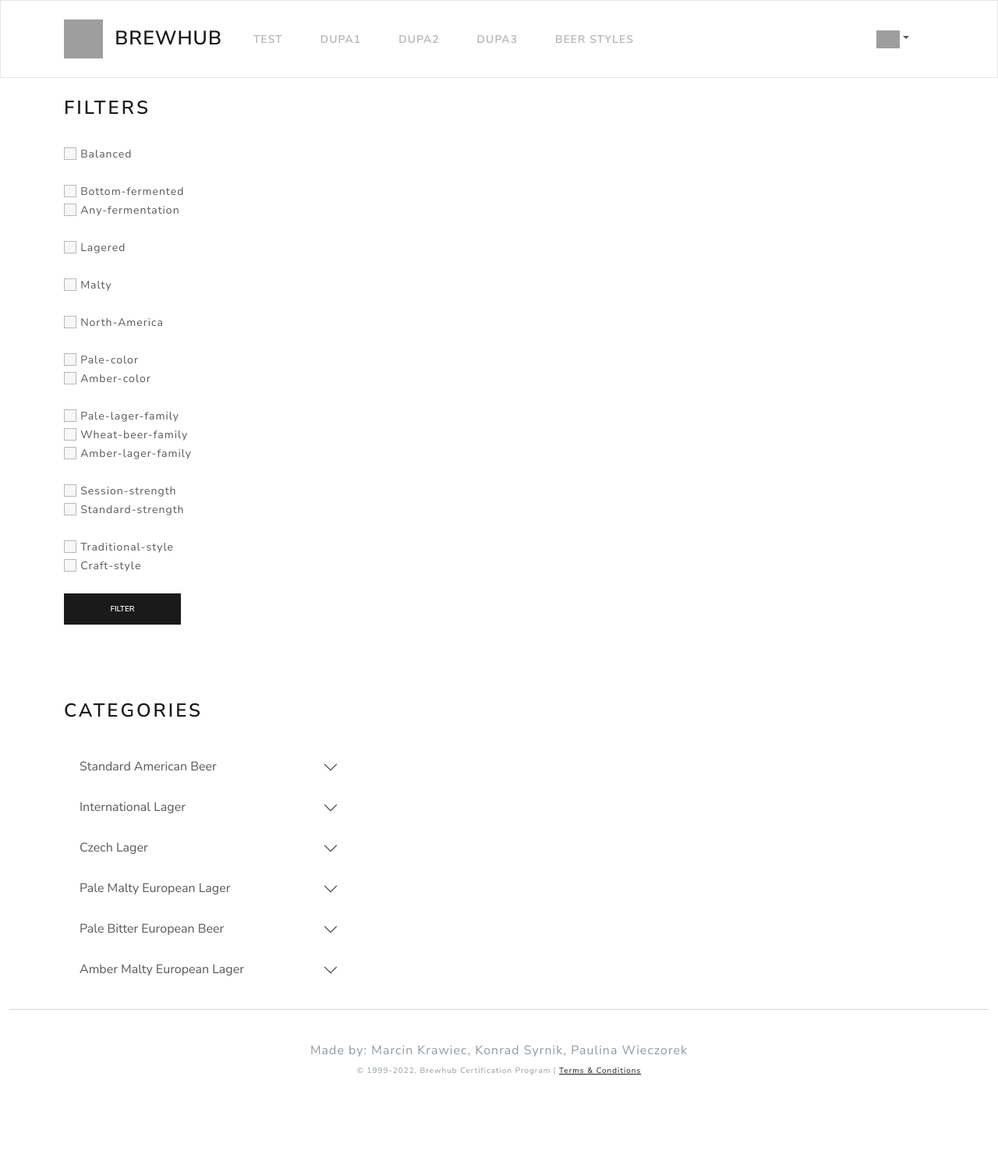
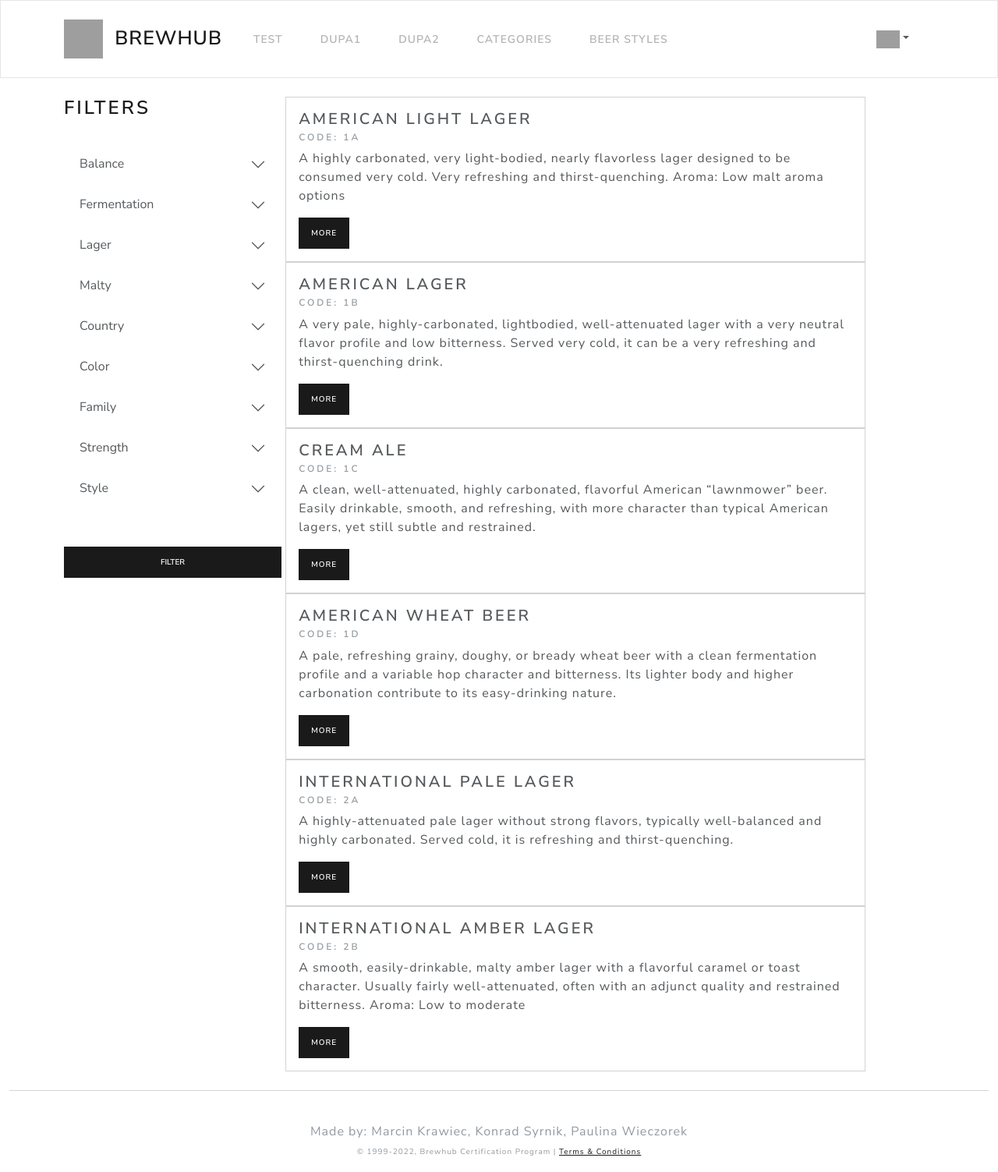
Before and after one commit to marcin-kraviec/brewhub, a Flask app: page /beer_styles in a window 1280 px wide. Shown: the whole page at 78% size. Before the commit the page ends 1378 px from the top, so only its background shows below. Run offline with Flask 2, Linux system fonts and the light colour scheme; some libraries are stand-ins or nearby versions; grey boxes are pictures that could not be loaded.

Commit message:
Add categories.html file and modify beer_styles.html file

```diff
--- a/brewhub/templates/base.html
+++ b/brewhub/templates/base.html
@@ -34,7 +34,7 @@
                   <a class="nav-link" href="/chat">Dupa2</a>
                 </li>
                 <li class="nav-item active">
-                  <a class="nav-link" href="/admin">Dupa3</a>
+                  <a class="nav-link" href="/categories">Categories</a>
                 </li>
                 <li class="nav-item active">
                   <a class="nav-link" href="/beer_styles">Beer styles</a>
--- a/brewhub/templates/beer_styles.html
+++ b/brewhub/templates/beer_styles.html
@@ -2,16 +2,36 @@
 {% block content %}
     <div class="container">
 
-    <div class="element col-lg-4" style="display: inline-block; vertical-align: top;">
+    <div class="element col-lg-3" style="display: inline-block; vertical-align: top;">
 
         <h3>Filters</h3>
         <br/>
+
         <form method="post">
+            <div class="accordion" id="accordionExample">
+                <div class="accordion-item" style="border: None">
+                        <h2 class="accordion-header" id="headingOne">
+                          <button class="accordion-button collapsed" type="button" data-bs-toggle="collapse" data-bs-target="#collapseOne" aria-expanded="false" aria-controls="collapseOne">
+                              Balance
+                          </button>
+                        </h2>
+                        <div id="collapseOne" class="accordion-collapse collapse" aria-labelledby="headingOne" data-bs-parent="#accordionExample">
+                          <div class="accordion-body">
                             <input class="form-check-input" name='filter' type="checkbox" value="balanced">
                                 <label class="form-check-label" for="flexCheckDefault">
                                     <small> Balanced </small>
                                 </label><br/>
-            <br/>
+                          </div>
+                        </div>
+                </div>
+                <div class="accordion-item" style="border: None">
+                        <h2 class="accordion-header" id="headingTwo">
+                          <button class="accordion-button collapsed" type="button" data-bs-toggle="collapse" data-bs-target="#collapseTwo" aria-expanded="false" aria-controls="collapseTwo">
+                              Fermentation
+                          </button>
+                        </h2>
+                        <div id="collapseTwo" class="accordion-collapse collapse" aria-labelledby="headingTwo" data-bs-parent="#accordionExample">
+                          <div class="accordion-body">
                             <input class="form-check-input" name='filter' type="checkbox" value="bottom-fermented">
                                 <label class="form-check-label" for="flexCheckDefault">
                                     <small> Bottom-fermented </small>
@@ -20,22 +40,62 @@
                                 <label class="form-check-label" for="flexCheckDefault">
                                     <small> Any-fermentation </small>
                                 </label><br/>
-            <br/>
+                          </div>
+                        </div>
+                </div>
+                <div class="accordion-item" style="border: None">
+                        <h2 class="accordion-header" id="headingThree">
+                          <button class="accordion-button collapsed" type="button" data-bs-toggle="collapse" data-bs-target="#collapseThree" aria-expanded="false" aria-controls="collapseThree">
+                              Lager
+                          </button>
+                        </h2>
+                        <div id="collapseThree" class="accordion-collapse collapse" aria-labelledby="headingThree" data-bs-parent="#accordionExample">
+                          <div class="accordion-body">
                             <input class="form-check-input" name='filter' type="checkbox" value="lagered">
                                 <label class="form-check-label" for="flexCheckDefault">
                                     <small> Lagered </small>
                                 </label><br/>
-            <br/>
+                          </div>
+                        </div>
+                </div>
+                <div class="accordion-item" style="border: None">
+                        <h2 class="accordion-header" id="headingFour">
+                          <button class="accordion-button collapsed" type="button" data-bs-toggle="collapse" data-bs-target="#collapseFour" aria-expanded="false" aria-controls="collapseFour">
+                              Malty
+                          </button>
+                        </h2>
+                        <div id="collapseFour" class="accordion-collapse collapse" aria-labelledby="headingFour" data-bs-parent="#accordionExample">
+                          <div class="accordion-body">
                             <input class="form-check-input" name='filter' type="checkbox" value="malty">
                                 <label class="form-check-label" for="flexCheckDefault">
                                     <small> Malty </small>
                                 </label><br/>
-            <br/>
+                          </div>
+                        </div>
+                </div>
+                <div class="accordion-item" style="border: None">
+                        <h2 class="accordion-header" id="headingFive">
+                          <button class="accordion-button collapsed" type="button" data-bs-toggle="collapse" data-bs-target="#collapseFive" aria-expanded="false" aria-controls="collapseFive">
+                              Country
+                          </button>
+                        </h2>
+                        <div id="collapseFive" class="accordion-collapse collapse" aria-labelledby="headingFive" data-bs-parent="#accordionExample">
+                          <div class="accordion-body">
                             <input class="form-check-input" name='filter' type="checkbox" value="north-america">
                                 <label class="form-check-label" for="flexCheckDefault">
                                     <small> North-America </small>
                                 </label><br/>
-            <br/>
+                          </div>
+                        </div>
+                </div>
+                <div class="accordion-item" style="border: None">
+                        <h2 class="accordion-header" id="headingSix">
+                          <button class="accordion-button collapsed" type="button" data-bs-toggle="collapse" data-bs-target="#collapseSix" aria-expanded="false" aria-controls="collapseSix">
+                              Color
+                          </button>
+                        </h2>
+                        <div id="collapseSix" class="accordion-collapse collapse" aria-labelledby="headingSix" data-bs-parent="#accordionExample">
+                          <div class="accordion-body">
                             <input class="form-check-input" name='filter' type="checkbox" value="pale-color">
                                 <label class="form-check-label" for="flexCheckDefault">
                                     <small> Pale-color </small>
@@ -44,7 +104,17 @@
                                 <label class="form-check-label" for="flexCheckDefault">
                                     <small> Amber-color </small>
                                 </label><br/>
-            <br/>
+                          </div>
+                        </div>
+                </div>
+                <div class="accordion-item" style="border: None">
+                        <h2 class="accordion-header" id="headingSeven">
+                          <button class="accordion-button collapsed" type="button" data-bs-toggle="collapse" data-bs-target="#collapseSeven" aria-expanded="false" aria-controls="collapseSeven">
+                              Family
+                          </button>
+                        </h2>
+                        <div id="collapseSeven" class="accordion-collapse collapse" aria-labelledby="headingSeven" data-bs-parent="#accordionExample">
+                          <div class="accordion-body">
                             <input class="form-check-input" name='filter' type="checkbox" value="pale-lager-family">
                                 <label class="form-check-label" for="flexCheckDefault">
                                     <small> Pale-lager-family </small>
@@ -57,7 +127,17 @@
                                 <label class="form-check-label" for="flexCheckDefault">
                                     <small> Amber-lager-family </small>
                                 </label><br/>
-            <br/>
+                          </div>
+                        </div>
+                </div>
+                <div class="accordion-item" style="border: None">
+                        <h2 class="accordion-header" id="headingEight">
+                          <button class="accordion-button collapsed" type="button" data-bs-toggle="collapse" data-bs-target="#collapseEight" aria-expanded="false" aria-controls="collapseEight">
+                              Strength
+                          </button>
+                        </h2>
+                        <div id="collapseEight" class="accordion-collapse collapse" aria-labelledby="headingEight" data-bs-parent="#accordionExample">
+                          <div class="accordion-body">
                             <input class="form-check-input" name='filter' type="checkbox" value="session-strength">
                                 <label class="form-check-label" for="flexCheckDefault">
                                     <small> Session-strength </small>
@@ -66,7 +146,17 @@
                                 <label class="form-check-label" for="flexCheckDefault">
                                     <small> Standard-strength </small>
                                 </label><br/>
-            <br/>
+                          </div>
+                        </div>
+                </div>
+                <div class="accordion-item" style="border: None">
+                        <h2 class="accordion-header" id="headingNine">
+                          <button class="accordion-button collapsed" type="button" data-bs-toggle="collapse" data-bs-target="#collapseNine" aria-expanded="false" aria-controls="collapseNine">
+                              Style
+                          </button>
+                        </h2>
+                        <div id="collapseNine" class="accordion-collapse collapse" aria-labelledby="headingNine" data-bs-parent="#accordionExample">
+                          <div class="accordion-body">
                             <input class="form-check-input" name='filter' type="checkbox" value="traditional-style">
                                 <label class="form-check-label" for="flexCheckDefault">
                                     <small> Traditional-style </small>
@@ -75,119 +165,19 @@
                                 <label class="form-check-label" for="flexCheckDefault">
                                     <small> Craft-style </small>
                                 </label><br/>
-            <br/>
-        <button type="submit" class="btn btn-primary btn-sm" style="width: 150px">Filter</button>
-        </form>
-
-        <br/><br/><br/><br/>
-
-        <h3>Categories</h3>
-        <br/>
-        <div class="accordion" id="accordionExample">
-          <div class="accordion-item" style="border: None">
-            <h2 class="accordion-header" id="headingOne">
-              <button class="accordion-button collapsed" type="button" data-bs-toggle="collapse" data-bs-target="#collapseOne" aria-expanded="false" aria-controls="collapseOne">
-                  Standard American Beer
-              </button>
-            </h2>
-            <div id="collapseOne" class="accordion-collapse collapse" aria-labelledby="headingOne" data-bs-parent="#accordionExample">
-              <div class="accordion-body">
-                This category describes everyday American beers that have a wide public appeal. Containing both ales and lagers, the beers of this
-category are not typically complex, and have smooth, accessible flavors. The ales tend to have lager-like qualities, or are designed to
-appeal to mass-market lager drinkers as crossover beers. Mass-market beers with a more international appeal or origin are
-described in the International Lager category.
-              </div>
-            </div>
-          </div>
-          <div class="accordion-item" style="border: None">
-            <h2 class="accordion-header" id="headingTwo">
-              <button class="accordion-button collapsed" type="button" data-bs-toggle="collapse" data-bs-target="#collapseTwo" aria-expanded="false" aria-controls="collapseTwo">
-                  International Lager
-              </button>
-            </h2>
-            <div id="collapseTwo" class="accordion-collapse collapse" aria-labelledby="headingTwo" data-bs-parent="#accordionExample">
-              <div class="accordion-body">
-                International lagers are the premium, industrial, mass-market lagers produced in most countries in the world. Whether developed
-from American or European styles, they all tend to have a fairly uniform character and are heavily marketed. Loosely derived from
-original Pilsner-type lagers, with colored variations having additional malt flavors while retaining a broad appeal. In many
-countries, the styles will be referred to by their local country names. The use of the term “international” doesn’t mean that any beers
-are actually labeled as such, but is more of a categorization of similar beers produced worldwide.
-              </div>
-            </div>
-          </div>
-          <div class="accordion-item" style="border: None">
-            <h2 class="accordion-header" id="headingThree">
-              <button class="accordion-button collapsed" type="button" data-bs-toggle="collapse" data-bs-target="#collapseThree" aria-expanded="false" aria-controls="collapseThree">
-                  Czech Lager
-              </button>
-            </h2>
-            <div id="collapseThree" class="accordion-collapse collapse" aria-labelledby="headingThree" data-bs-parent="#accordionExample">
-              <div class="accordion-body">
-                Czech lagers are generally divided by gravity class (draft, lager, special) and color (pale, amber, dark). The Czech names for these
-categories are světlé (pale), polotmavé (amber), and tmavé (dark). The gravity classes are výčepní (draft, 7–10 °P), ležák (lager, 11–12
-°P), and speciální (special, 13 °P+). Pivo is of course the Czech word for beer. The division into gravity classes is similar to the German
-groupings of schankbier, vollbier, and starkbier, although at different gravity ranges. Czech beers within the classes are often simply
-referenced by their gravity. There are often variations within the gravity-color groupings, particularly within the speciální class. The
-style guidelines combine some of these classes, while other beers in the Czech market are not described (such as the strong Czech
-Porter). This is not to imply that the categories below are the full coverage of Czech beers, simply a way of grouping some of the more
-commonly found types for judging purposes.
-Czech lagers in general are differentiated from German and other Western lagers in that German lagers are almost always fully
-attenuated, while Czech lagers can have a slight amount of unfermented extract remaining in the finished beer. This helps provide a
-slightly higher finishing gravity (and thus slightly lower apparent attenuation), slightly fuller body and mouthfeel, and a richer,
-slightly more complex flavor profile in equivalent color and strength beers. German lagers tend to have a cleaner fermentation
-profile, while Czech lagers are often fermented cooler (7–10 °C) and for a longer time, and can have a light, barely noticeable (near
-threshold) amount of diacetyl that often is perceived more as a rounded body than overtly in aroma and flavor [significant buttery
-diacetyl is a flaw]. Czech lager yeast strains are not always as clean and attenuative as German strains, which helps achieve the
-higher finishing gravity (along with the mashing methods and cooler fermentation). Czech lagers are traditionally made with
-decoction mashes (often double decoction), even with modern malts, while most modern German lagers are made with infusion or
-step infusion mashes. These differences characterize the richness, mouthfeel, and flavor profile that distinguishes Czech lagers.
-              </div>
-            </div>
-          </div>
-          <div class="accordion-item" style="border: None">
-            <h2 class="accordion-header" id="headingFour">
-              <button class="accordion-button collapsed" type="button" data-bs-toggle="collapse" data-bs-target="#collapseFour" aria-expanded="false" aria-controls="collapseFour">
-                  Pale Malty European Lager
-              </button>
-            </h2>
-            <div id="collapseFour" class="accordion-collapse collapse" aria-labelledby="headingFour" data-bs-parent="#accordionExample">
-              <div class="accordion-body">
-                This style category contains pale German lagers of vollbier to starkbier strength that emphasize the flavor of Pilsner malt in the
-balance while remaining well-attenuated.
-              </div>
-            </div>
-          </div>
-          <div class="accordion-item" style="border: None">
-            <h2 class="accordion-header" id="headingFive">
-              <button class="accordion-button collapsed" type="button" data-bs-toggle="collapse" data-bs-target="#collapseFive" aria-expanded="false" aria-controls="collapseFive">
-                  Pale Bitter European Beer
-              </button>
-            </h2>
-            <div id="collapseFive" class="accordion-collapse collapse" aria-labelledby="headingFive" data-bs-parent="#accordionExample" style="">
-              <div class="accordion-body">
-                This category describes German-origin beers that are pale and have an even to bitter balance with a mild to moderately strong hoppy
-character featuring traditional German hops. They are generally bottom-fermented or are lagered to provide a smooth profile, and
-are well-attenuated as are most German beers.
-              </div>
-            </div>
-          </div>
-          <div class="accordion-item" style="border: None">
-            <h2 class="accordion-header" id="headingSix">
-              <button class="accordion-button collapsed" type="button" data-bs-toggle="collapse" data-bs-target="#collapseSix" aria-expanded="false" aria-controls="collapseSix">
-                  Amber Malty European Lager
-              </button>
-            </h2>
-            <div id="collapseSix" class="accordion-collapse collapse" aria-labelledby="headingSix" data-bs-parent="#accordionExample">
-              <div class="accordion-body">
-                This category groups amber-colored, German-origin, bottom-fermented lagerbiers that have a malty balance and are vollbier to
-starkbier in strength.
-              </div>
-            </div>
                           </div>
                         </div>
                 </div>
 
-    <div class="element col-lg-7" style="display: inline-block;">
+                <br/><br/>
+                <button type="submit" class="btn btn-primary btn-sm" style="width: 100%">Filter</button>
+            </div>
+        </form>
+
+        <br/><br/>
+    </div>
+
+    <div class="element col-lg-8" style="display: inline-block;">
         {% if check_american_light_lager %}
         <div class="card" style="display: inline-block">
           <div class="card-body">
--- a/brewhub/views.py
+++ b/brewhub/views.py
@@ -12,6 +12,11 @@ db = DatabaseConnector()
 @views.route('/')
 def home():
     return render_template('index.html')
+
+
+@views.route('/categories')
+def categories():
+    return render_template('categories.html')
 
 
 @views.route('/test')
@@ -131,20 +136,20 @@ def beer_styles():
 
     filters = request.form.getlist('filter')
 
-    check_american_light_lager = all(item in american_light_lager for item in filters)
-    check_american_lager = all(item in american_lager for item in filters)
-    check_cream_ale = all(item in cream_ale for item in filters)
-    check_american_wheat_beer = all(item in american_wheat_beer for item in filters)
-    check_international_pale_lager = all(item in international_pale_lager for item in filters)
-    check_international_amber_lager = all(item in international_amber_lager for item in filters)
+    check_american_light_lager = any(item in american_light_lager for item in filters)
+    check_american_lager = any(item in american_lager for item in filters)
+    check_cream_ale = any(item in cream_ale for item in filters)
+    check_american_wheat_beer = any(item in american_wheat_beer for item in filters)
+    check_international_pale_lager = any(item in international_pale_lager for item in filters)
+    check_international_amber_lager = any(item in international_amber_lager for item in filters)
 
     if not filters:
-        check_american_light_lager = False
-        check_american_lager = False
-        check_cream_ale = False
-        check_american_wheat_beer = False
-        check_international_pale_lager = False
-        check_international_amber_lager = False
+        check_american_light_lager = True
+        check_american_lager = True
+        check_cream_ale = True
+        check_american_wheat_beer = True
+        check_international_pale_lager = True
+        check_international_amber_lager = True
 
     print(filters)
     print(check_american_light_lager)
```
Also changed, not shown: brewhub/templates/categories.html (added, +113 -0 lines). Lines whose indentation alone changed are shown as unchanged.
